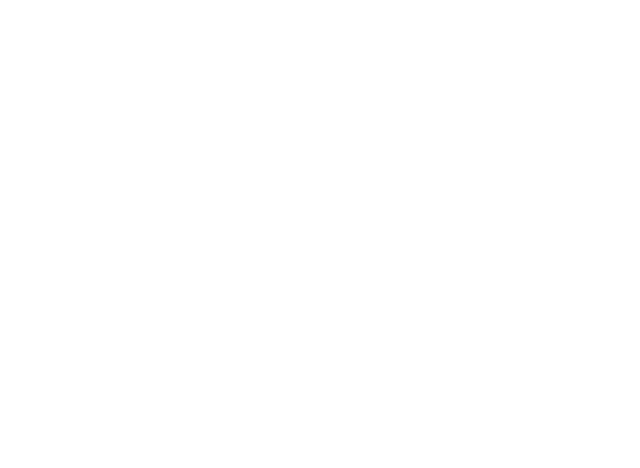
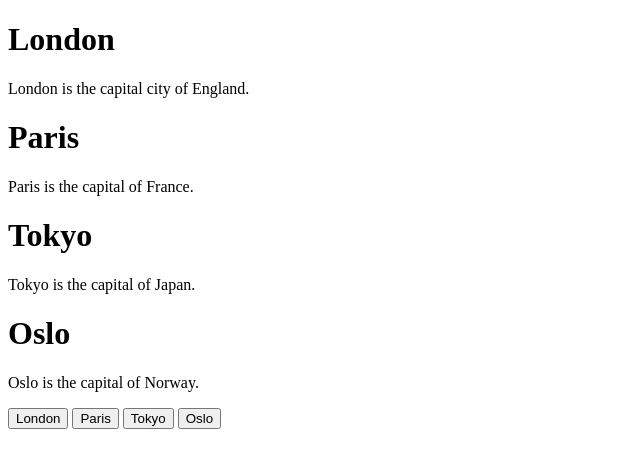
Before and after one commit to Mihndim2020/Tab-headers, a plain HTML site: page index.html in a window 1280 px wide. Shown: the whole page, without its empty margins (0-640 px from the left). Drawn offline with Linux system fonts and the light colour scheme.

Commit message:
Add html for the toggleable header

```diff
--- a/index.html
+++ b/index.html
@@ -7,6 +7,30 @@
   <title>Tab Header </title>
 </head>
 <body>
+  <div id="London" class="tabcontent">
+    <h1>London</h1>
+    <p>London is the capital city of England.</p>
+  </div>
+
+  <div id="Paris" class="tabcontent">
+    <h1>Paris</h1>
+    <p>Paris is the capital of France.</p>
+  </div>
+
+  <div id="Tokyo" class="tabcontent">
+    <h1>Tokyo</h1>
+    <p>Tokyo is the capital of Japan.</p>
+  </div>
+
+  <div id="Oslo" class="tabcontent">
+    <h1>Oslo</h1>
+    <p>Oslo is the capital of Norway.</p>
+  </div>
+
+  <button class="tablink" onclick="openCity('London', this, 'red')" id="defaultOpen">London</button>
+<button class="tablink" onclick="openCity('Paris', this, 'green')">Paris</button>
+<button class="tablink" onclick="openCity('Tokyo', this, 'blue')">Tokyo</button>
+<button class="tablink" onclick="openCity('Oslo', this, 'orange')">Oslo</button>
 
 </body>
 </html>
```
